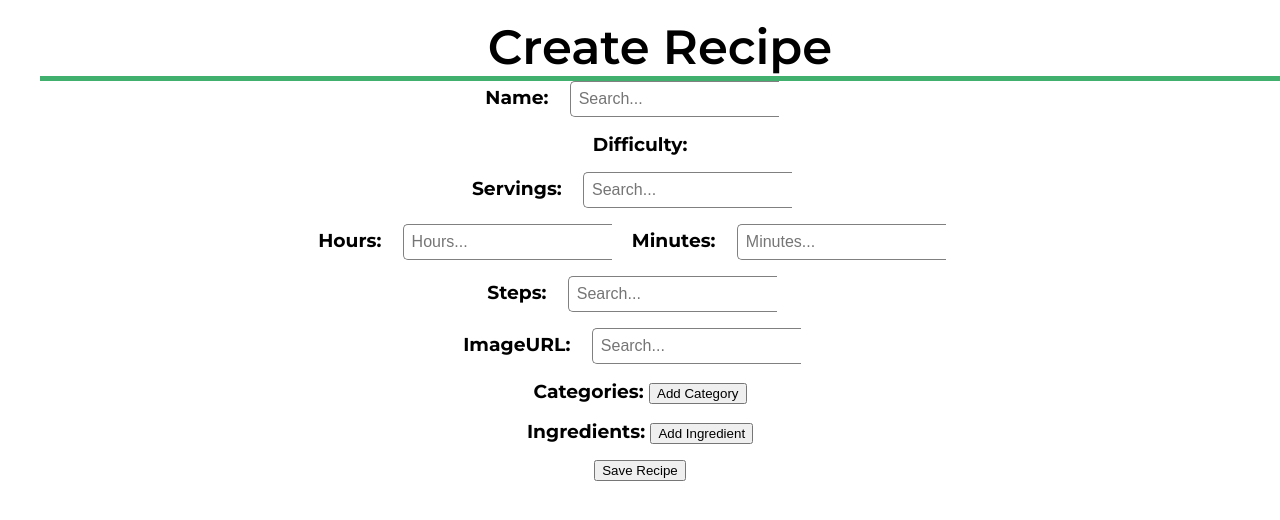
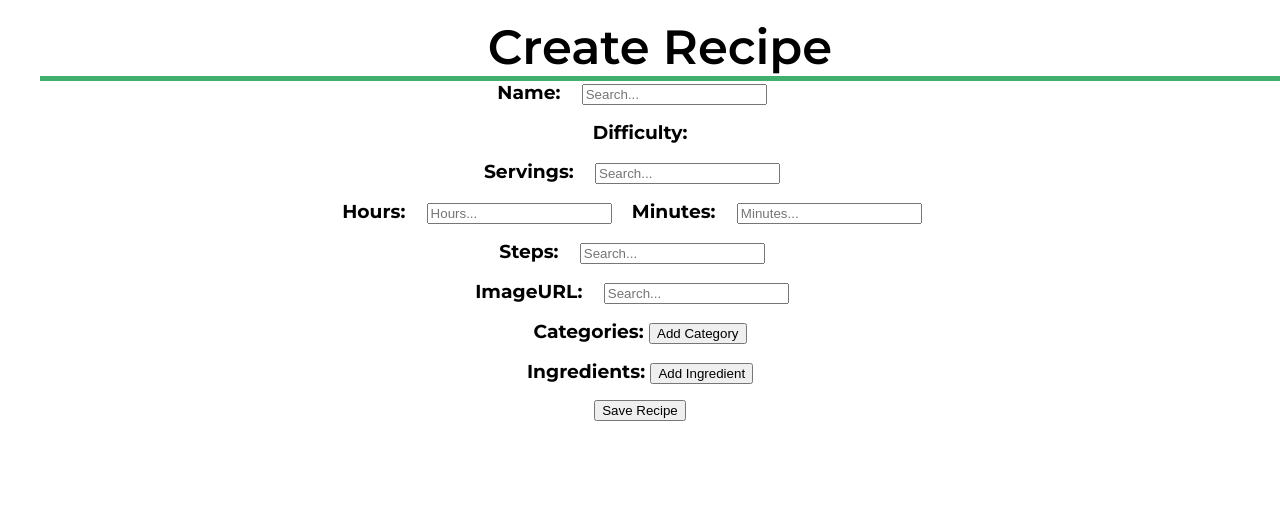
Before and after one commit to RHIT-CSSE333/course-project-s1g2-recipes, a website: page main/public/createRecipe.html in a window 1280 px wide. Shown: the part 110-630 px from the top of the page. Drawn offline with Linux system fonts and the light colour scheme; no server answers.

Commit message:
slight css change

```diff
--- a/main/public/createRecipe.html
+++ b/main/public/createRecipe.html
@@ -34,7 +34,7 @@
     <h2>Create Recipe</h2>
     <h3 style="display:inline">Name: </h3>
     <div class="searchbar" style="display:inline">
-      <input id="nameV" class="navSearch2" type="text" placeholder="Search...">
+      <input id="nameV" type="text" placeholder="Search...">
     </div>
     <p></p>
     <h3 style="display:inline">Difficulty: </h3>
@@ -42,26 +42,26 @@
     <p></p>
     <h3 style="display:inline">Servings: </h3>
     <div class="searchbar" style="display:inline">
-      <input id="serveV" class="navSearch2" type="text" placeholder="Search...">
+      <input id="serveV" type="text" placeholder="Search...">
     </div>
     <p></p>
     <h3 style="display:inline">Hours: </h3>
     <div class="searchbar" style="display:inline">
-      <input id="hoursV" class="navSearch2" type="text" placeholder="Hours...">
+      <input id="hoursV" type="text" placeholder="Hours...">
     </div>
     <h3 style="display:inline">Minutes: </h3>
     <div class="searchbar" style="display:inline">
-      <input id="minutesV" class="navSearch2" type="text" placeholder="Minutes...">
+      <input id="minutesV" type="text" placeholder="Minutes...">
     </div>
     <p></p>
     <h3 style="display:inline">Steps: </h3>
     <div class="searchbar" style="display:inline">
-      <input id="stepsV" class="navSearch2" type="text" placeholder="Search...">
+      <input id="stepsV" type="text" placeholder="Search...">
     </div>
     <p></p>
     <h3 style="display:inline">ImageURL: </h3>
     <div class="searchbar" style="display:inline">
-      <input id="imageV" class="navSearch2" type="text" placeholder="Search...">
+      <input id="imageV" type="text" placeholder="Search...">
     </div>
     <p></p>
     <h3 style="display:inline">Categories: </h3>
--- a/main/public/scripts/addRecipePageController.js
+++ b/main/public/scripts/addRecipePageController.js
@@ -28,7 +28,7 @@ class AddRecipePageController {
             catStrings[catIndex] = 'catBtnV' + catInc;
             catInc++;
             catSearch[catIndex] = document.createElement('div');
-            catSearch[catIndex].innerHTML = '<input id = ' + catStrings[catIndex] + ' class ="navSearch2" type="text" placeholder="Search...">';
+            catSearch[catIndex].innerHTML = '<input id = ' + catStrings[catIndex] + ' type="text" placeholder="Search...">';
             catSearch[catIndex].style = "display:inline";
             catRemove[catIndex] = document.createElement('button');
             catRemove[catIndex].innerHTML = 'Remove Category';
@@ -67,15 +67,15 @@ class AddRecipePageController {
             ingCostStrings[ingIndex] = 'costBtnV' + ingInc;
             ingInc++;
             ingSearch[ingIndex] = document.createElement('div');
-            ingSearch[ingIndex].innerHTML = '<input id = ' + ingIngStrings[ingIndex] + ' class ="navSearch2" type="text" placeholder="Ingredient">';
+            ingSearch[ingIndex].innerHTML = '<input id = ' + ingIngStrings[ingIndex] + ' type="text" placeholder="Ingredient">';
             ingSearch[ingIndex].style = "display:inline";
 
             ingQuantities[ingIndex] = document.createElement('div');
-            ingQuantities[ingIndex].innerHTML = '<input id = ' + ingQuanStrings[ingIndex] + ' class ="navSearch2" type="text" placeholder="Quantity">';
+            ingQuantities[ingIndex].innerHTML = '<input id = ' + ingQuanStrings[ingIndex] + ' type="text" placeholder="Quantity">';
             ingQuantities[ingIndex].style = "display:inline";
 
             ingCosts[ingIndex] = document.createElement('div');
-            ingCosts[ingIndex].innerHTML = '<input id = ' + ingCostStrings[ingIndex] + ' class ="navSearch2" type="text" placeholder="Cost">';
+            ingCosts[ingIndex].innerHTML = '<input id = ' + ingCostStrings[ingIndex] + ' type="text" placeholder="Cost">';
             ingCosts[ingIndex].style = "display:inline";
 
             ingRemove[ingIndex] = document.createElement('button');
```
